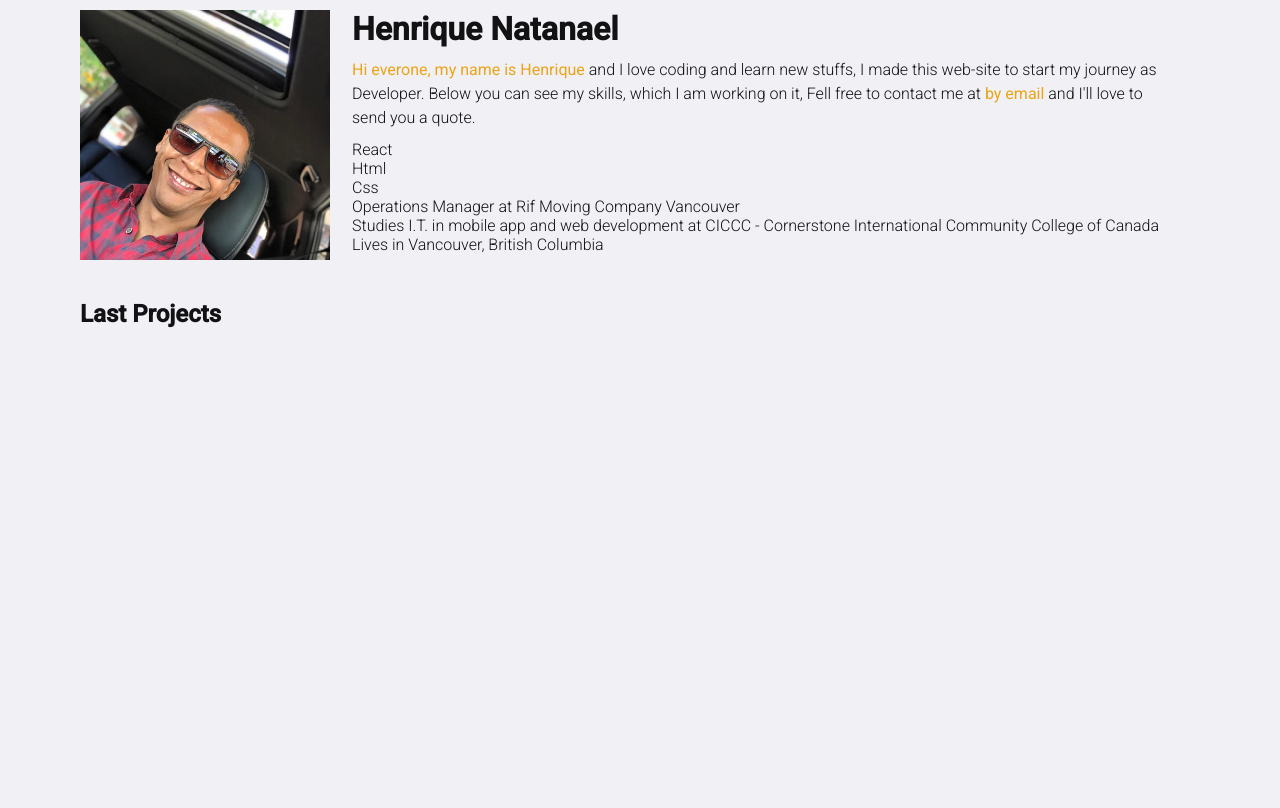
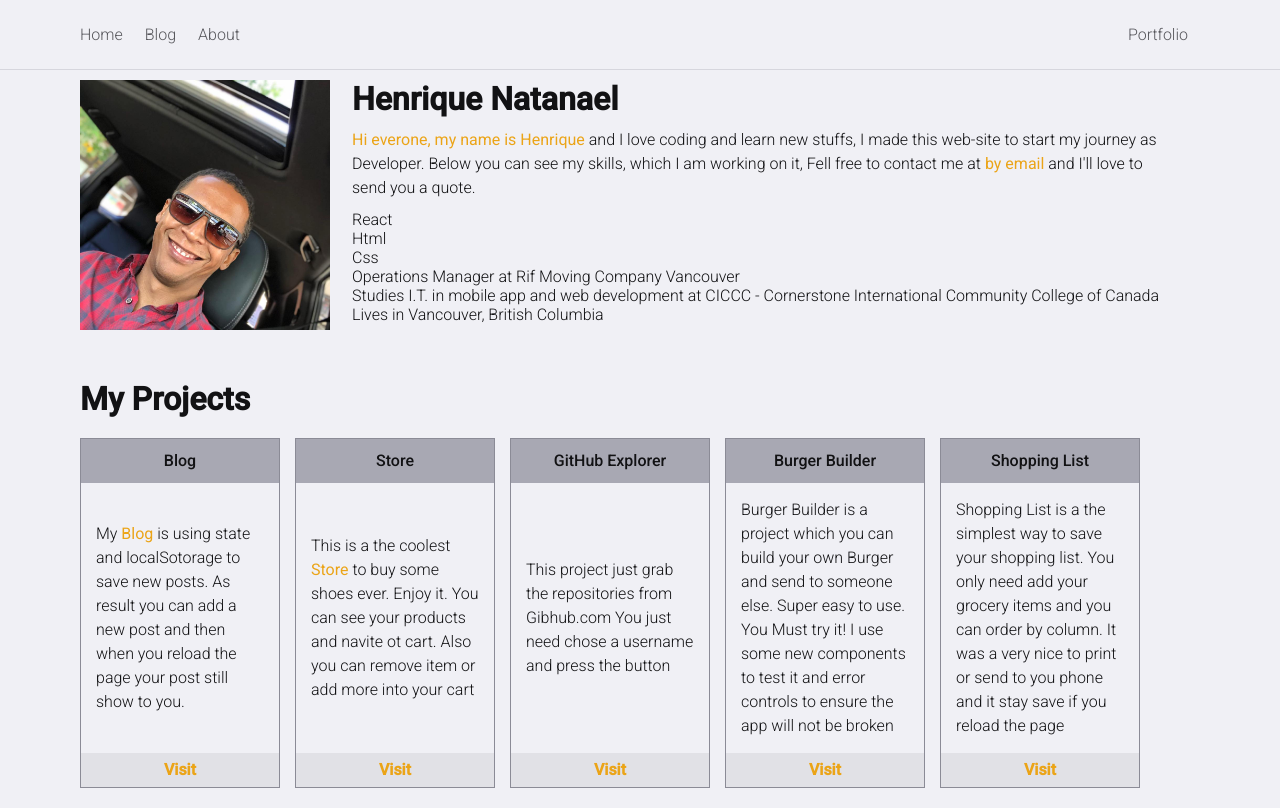
Before and after one commit to henriquenatanael/portfolio-project, a React (Create React App) app: page /about in a window 1280 px wide. Built offline with nearby package versions, Linux system fonts and the light colour scheme.

Commit message:
Projectitem Component

```diff
--- a/src/components/Header/index.js
+++ b/src/components/Header/index.js
@@ -13,6 +13,9 @@ export const Header = () => {
           <Link className="nav-link-blog" to="/blog">
             Blog
           </Link>
+          <Link className="nav-link" to="/about">
+            About
+          </Link>
         </nav>
         <Link className="nav-link-right" to="/portfolio">
           Portfolio
--- /dev/null
+++ b/src/components/Portfolio/index.js
@@ -0,0 +1,73 @@
+import React from "react";
+import { Link } from "react-router-dom";
+
+export const PortfolioItem = () => {
+  return (
+    <>
+      <h1>My Projects</h1>
+      <div className="projects">
+        <div className="project-item">
+          <p className="title">Blog</p>
+          <p className="description">
+            <p>
+              My <span className="highlight">Blog</span> is using state and
+              localSotorage to save new posts. As result you can add a new post
+              and then when you reload the page your post still show to you.
+            </p>
+          </p>
+          <p className="link">
+            <Link to="/blog">Visit</Link>
+          </p>
+        </div>
+        <div className="project-item">
+          <p className="title">Store</p>
+          <p className="description">
+            <p>
+              This is a the coolest <span className="highlight">Store </span>
+              to buy some shoes ever. Enjoy it. You can see your products and
+              navite ot cart. Also you can remove item or add more into your
+              cart
+            </p>
+          </p>
+          <p className="link">
+            <Link to="/store">Visit</Link>
+          </p>
+        </div>
+        <div className="project-item">
+          <p className="title">GitHub Explorer</p>
+          <p className="description">
+            This project just grab the repositories from Gibhub.com You just
+            need chose a username and press the button
+          </p>
+          <p className="link">
+            <Link to="/github-finder">Visit</Link>
+          </p>
+        </div>
+        <div className="project-item">
+          <p className="title">Burger Builder</p>
+          <p className="description">
+            Burger Builder is a project which you can build your own Burger and
+            send to someone else. Super easy to use. You Must try it! I use some
+            new components to test it and error controls to ensure the app will
+            not be broken
+          </p>
+          <p className="link">
+            <Link to="/burger-king">Visit</Link>
+          </p>
+        </div>
+        <div className="project-item">
+          <p className="title">Shopping List</p>
+          <p className="description">
+            Shopping List is a the simplest way to save your shopping list. You
+            only need add your grocery items and you can order by column. It was
+            a very nice to print or send to you phone and it stay save if you
+            reload the page
+          </p>
+          <p className="link">
+            <Link to="/shopping-list">Visit</Link>
+          </p>
+        </div>
+      </div>
+    </>
+  );
+};
--- a/src/index.scss
+++ b/src/index.scss
@@ -351,7 +351,73 @@ a {
 
 
 // projects
+.content-projects-about {
 
+  max-width: 1120px;
+  margin: 10px auto;
+  display: flex;
+  flex-direction: column;
+
+  @media (max-width: 1200px) {
+    padding: 0 12px;
+  }
+  flex: 1;
+  .projects {
+    margin-top: 20px;
+    min-height: 40px;
+    display: flex;
+    flex-direction: row;
+    justify-content: flex-start;
+    align-items: center;
+    flex-wrap: wrap;
+  }
+
+  .project-item {
+    max-width: 200px;
+    border: 1px solid var(--gray-500);
+    height: 350px;
+    display: flex;
+    flex-direction: column;
+    justify-items: inherit;
+    justify-content: space-between;
+
+    a {
+      font-weight: bold;
+      color: var(--yellow-500);
+      width: 100%;
+      text-align: center;
+    }
+
+    & + div {
+      margin-left: 15px;
+    }
+    .title {
+      background-color: var(--gray-300);
+      color: var(--gray-900);
+      display: flex;
+      align-items: center;
+      justify-content: center;
+      padding: 10px;
+      font-weight: 500;
+    }
+
+    .description {
+      display: flex;
+      align-items: flex-start;
+      justify-content: flex-start;
+      padding: 2px 15px;
+      text-justify: inter-word;
+    }
+
+    .link{
+      background-color: var(--gray-100);
+      display: flex;
+      align-items: center;
+      justify-content: center;
+      padding: 5px;
+    }
+  }
+}
 .content-projects {
 
   max-width: 1120px;
--- a/src/pages/About/index.js
+++ b/src/pages/About/index.js
@@ -1,10 +1,13 @@
 import React from "react";
+import { Header } from "../../components/Header";
+import { PortfolioItem } from "../../components/Portfolio";
 
 import Profile from "../../assets/henrique-natanael.jpg";
 
 export const About = () => {
   return (
     <>
+     <Header />
       <div className="content">
         <div className="profile">
           <img src={Profile} alt="profile" />
@@ -40,7 +43,9 @@ export const About = () => {
         </div>
       </div>
       <div className="content project">
-        <h2>Last Projects</h2>
+        <main className="content-projects-about">
+          <PortfolioItem />
+        </main>
       </div>
     </>
   );
--- a/src/pages/Portfolio/index.js
+++ b/src/pages/Portfolio/index.js
@@ -1,67 +1,12 @@
 import React from "react";
-import { Link } from "react-router-dom";
 import { Header } from "../../components/Header";
+import { PortfolioItem } from "../../components/Portfolio";
 export const Portfolio = () => {
   return (
     <>
       <Header />
       <main className="content-projects">
-        <h1>My Projects</h1>
-        <div className="projects">
-          <div className="project-item">
-            <p className="title">Blog</p>
-            <p className="description">
-              <p>
-                My <span className="highlight">Blog</span> is using state and
-                localSotorage to save new posts. As result you can add a new
-                post and then when you reload the page your post still show to
-                you.
-              </p>
-            </p>
-            <p className="link">
-              <Link to="/blog">Visit</Link>
-            </p>
-          </div>
-          <div className="project-item">
-            <p className="title">Store</p>
-            <p className="description">
-              This is a th ecoolest store to buy some shoes ever.
-              Enjoy it.
-            </p>
-            <p className="link"><Link to="/store">Visit</Link></p>
-          </div>
-          <div className="project-item">
-            <p className="title">GitHub Explorer</p>
-            <p className="description">
-              This project just grab the repositories from Gibhub.com
-              You just need chose a username and press the button
-            </p>
-            <p className="link"><Link to="/github-finder">Visit</Link></p>
-          </div>
-          <div className="project-item">
-            <p className="title">Burger Builder</p>
-            <p className="description">
-              Burger Builder is a project which you can build your own Burger
-              and send to someone else.
-              Super easy to use.
-              You Must try it! I use some new components to test it and error controls
-              to ensure the app will not be broken
-            </p>
-            <p className="link"><Link to="/burger-king">Visit</Link></p>
-          </div>
-          <div className="project-item">
-            <p className="title">Shopping List</p>
-            <p className="description">
-              Shopping List is a the simplest way to save your shopping list.
-              You only need add your grocery items and you can order by column.
-              It was a very nice to print or send to you phone and it stay save if you
-              reload the page
-            </p>
-            <p className="link">
-              <Link to="/shopping-list">Visit</Link>
-            </p>
-          </div>
-        </div>
+        <PortfolioItem />
       </main>
     </>
   );
```
